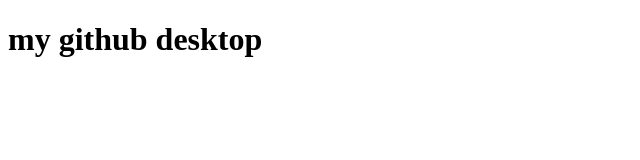
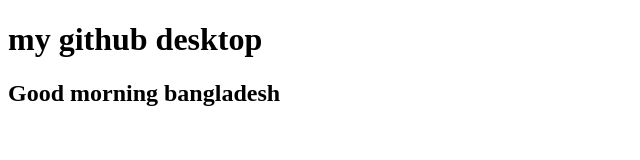
Before and after one commit to sohag4700/my-website-github, a plain HTML site: page index.html in a window 1280 px wide. Shown: the whole page, without its empty margins (0-640 px from the left). Drawn offline with Linux system fonts and the light colour scheme.

Commit message:
2nd update html file

```diff
--- a/index.html
+++ b/index.html
@@ -8,5 +8,6 @@
 </head>
 <body>
     <h1> my github desktop</h1>
+    <h2>Good morning bangladesh </h2>
 </body>
 </html>
```
